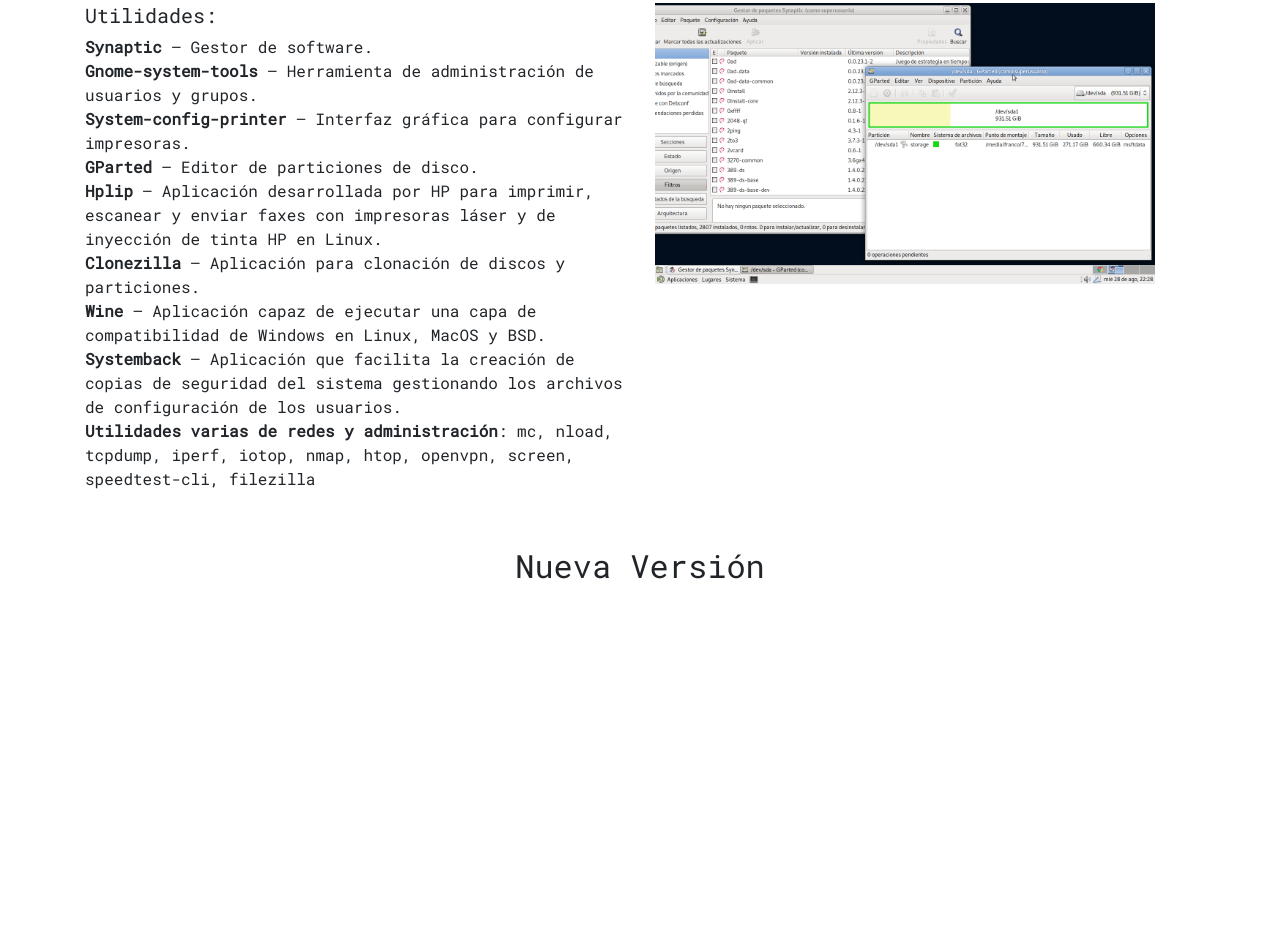
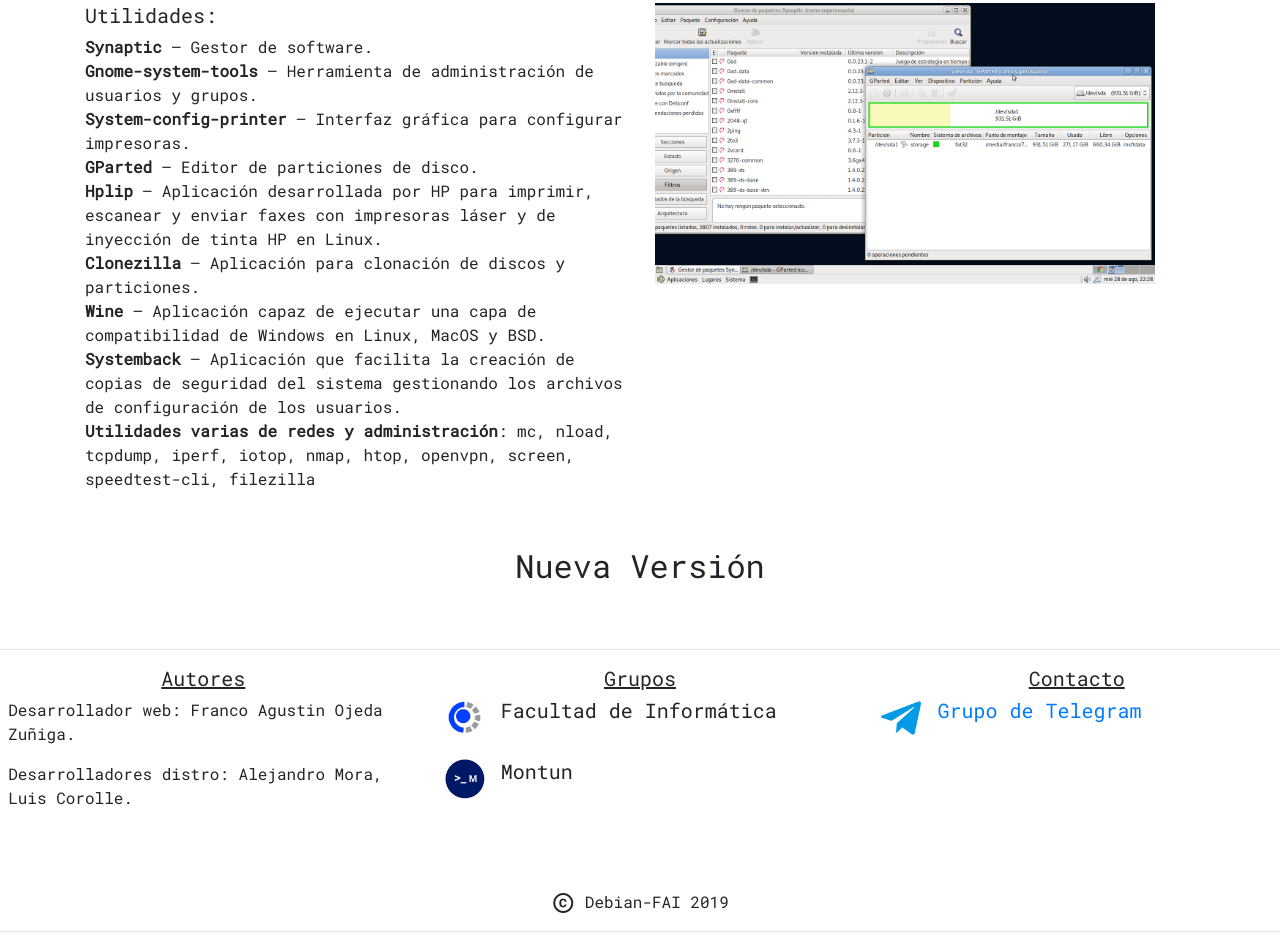
Before and after one commit to francoZuniga32/debian-fai, a plain HTML site: page index.html in a window 1280 px wide. Shown: the part 2795-3743 px from the top of the page. Before the commit the page ends 3444 px from the top, so only its background shows below. Drawn offline with nearby package versions, Linux system fonts and the light colour scheme.

Commit message:
d2512h0304

```diff
--- a/index.html
+++ b/index.html
@@ -36,7 +36,7 @@
               <a class="nav-link" href="documentacion.html">Documentacion</a>
             </li>
             <li class="nav-item">
-              <a href="" class="nav-link">Descargas</a>
+              <a href="descarga.html" class="nav-link">Descargas</a>
             </li>
             <li class="nav-item">
               <a href="" class="nav-link">Blog</a>
@@ -180,5 +180,49 @@
           <div class="col"></div>
         </div>
       </div>
+      <hr>
+    <footer>
+      <div class="row">
+        <div class="col-sm">
+          <h5 class="text-center"><u>Autores</u></h5>
+          <p style="margin-left: 2%;">Desarrollador web: Franco Agustin Ojeda Zuñiga.</p>
+          <p style="margin-left: 2%;">Desarrolladores distro: Alejandro Mora, Luis Corolle.</p>
+        </div>
+        <div class="col-sm">
+          <h5 class="text-center"><u>Grupos</u></h5>
+          <div class="media" style="margin-left: 2%;">
+            <img src="Media/fai-logo.png" class="align-self-center mr-3" alt="..." width="40px">
+            <div class="media-body">
+              <h5 class="mt-0">Facultad de Informática</h5>
+            </div>
+          </div>
+          <br>
+          <div class="media" style="margin-left: 2%;">
+            <img src="Media/montun-logo.png" class="align-self-center mr-3" alt="..." width="40px">
+            <div class="media-body">
+              <h5 class="mt-0">Montun</h5>
+            </div>
+          </div>
+        </div>
+        <div class="col-sm ">
+          <h5 class="text-center"><u>Contacto</u></h5>
+          <a href="https://t.me/Montun">
+            <div class="media" style="margin-left: 2%;">
+              <img src="Media/telegram.png" class="align-self-center mr-3" alt="..." width="40px">
+              <div class="media-body">
+                <h5 class="mt-0">Grupo de Telegram</h5>
+              </div>
+            </div>
+          </a>
+        </div>
+      </div>
+      <p class="text-center">
+        <i class="material-icons">
+          copyright
+        </i>
+        Debian-FAI 2019
+      </p>
+      <hr>
+    </footer>
 </body>
 </html>
--- a/main.css
+++ b/main.css
@@ -119,24 +119,6 @@
     font-size: 20px;
 }
 
-footer{
-    background-color: #050505;
-    font-family: 'Arbutus Slab', serif;
-}
-
-footer ul li{
-    color: #E5E5E5;
-
-}
-
-footer ul li a{
-    color: #E5E5E5;
-}
-
-footer ul li a:hover{
-    color: #E5E5E5;
-}
-
 @media (max-width: 769px){
     .img{
         display: none;
```
Also changed, not shown: descarga.html (+44 -0 lines), Media/fai-logo.png (added), Media/montun-logo.png (added), Media/telegram.png (added).
